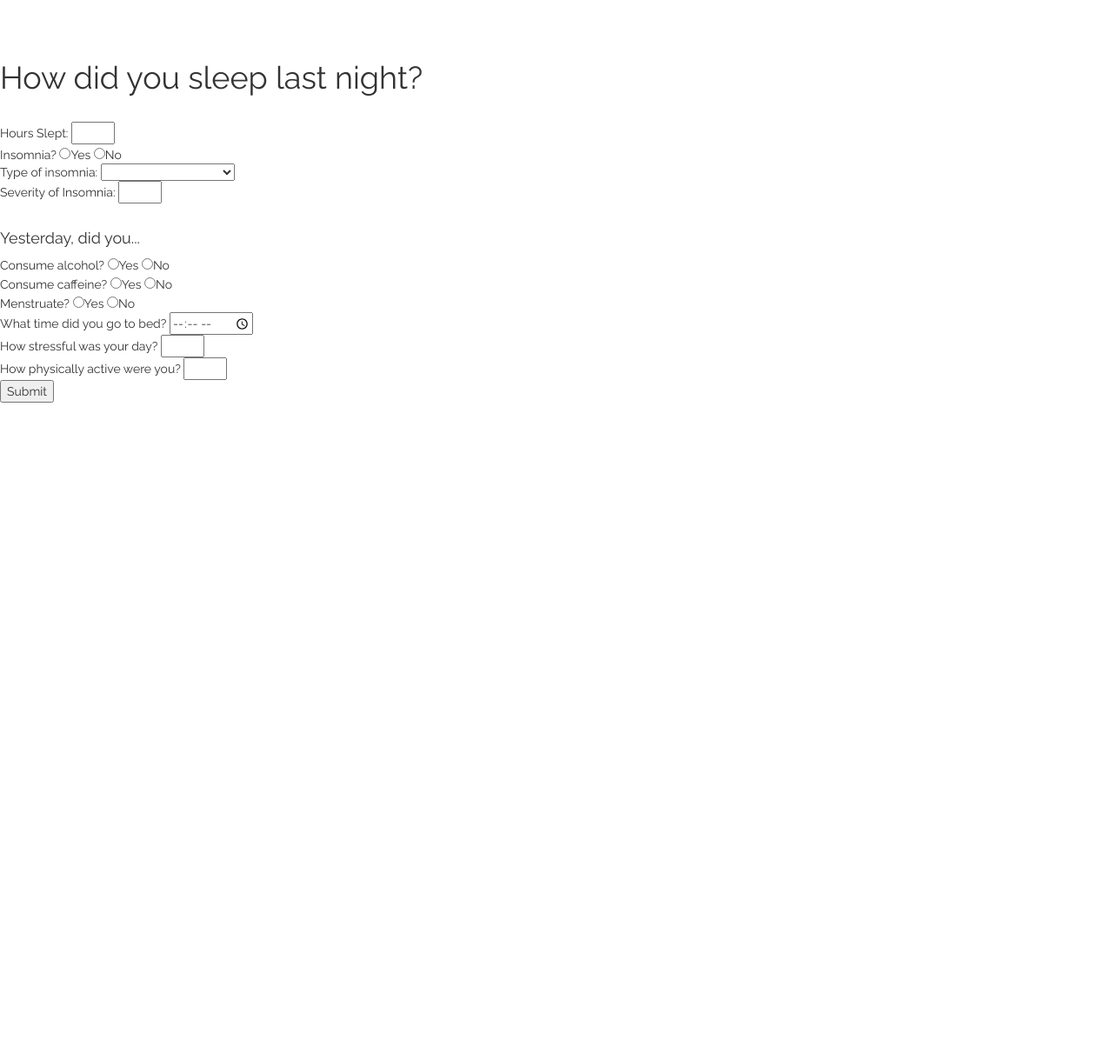
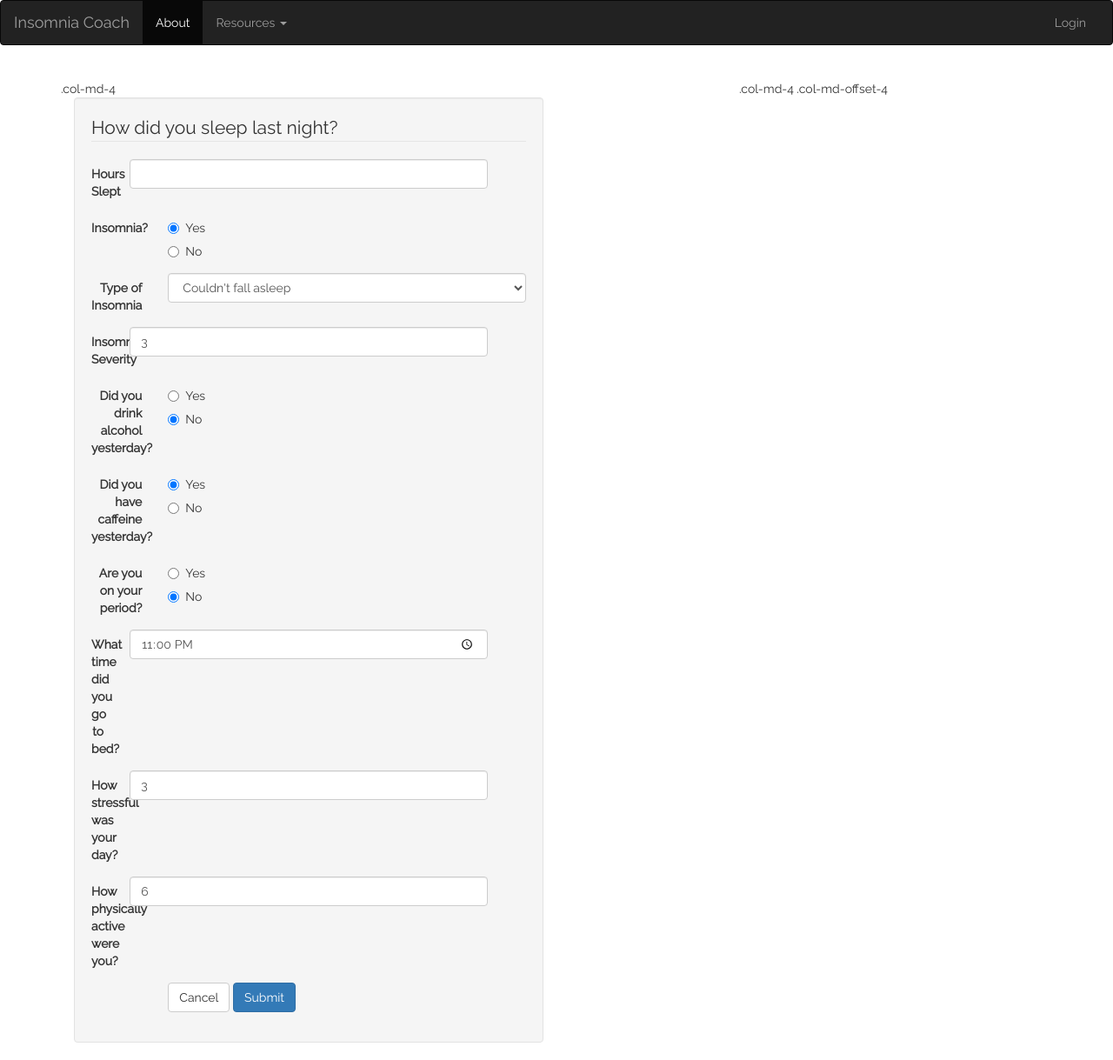
Before and after one commit to k-wiz/insomnia-app, a Flask app: template templates/homepage.html in a window 1280 px wide. Shown: the whole page at 87% size. Before the commit the page ends 463 px from the top, so only its background shows below. Run offline with Flask 2, Linux system fonts and the light colour scheme; the template is opened without the code that fills it, so the values that code supplies are empty; some libraries are stand-ins or nearby versions.

Commit message:
Home page bootstrapped. BS columns not working though. Why not? All graphs loading properly.

```diff
--- a/server.py
+++ b/server.py
@@ -31,7 +31,9 @@ def index():
     sleep_log = authd_client.sleep()
     hours_sleep = sleep_log['summary']['totalMinutesAsleep'] / 60
 
-    #Alert user!!!
+    fitbit_stats = authd_client._COLLECTION_RESOURCE('sleep')
+    # print "FITBIT STATS: ", fitbit_stats
+
 
     return render_template("homepage.html",
                                 hours_sleep = hours_sleep)
--- a/static/style.css
+++ b/static/style.css
@@ -15,15 +15,14 @@
     height: 300px;
 }*/
 
-.chart-legend li span {
+/*.chart-legend li span {
     display: inline-block;
     width: 12px;
     height: 12px;
     margin-right: 5px;
 }
-
+*/
 body {
-    padding-top: 50px;
     font-family: 'Raleway', sans-serif;
 }
 
--- a/templates/base.html
+++ b/templates/base.html
@@ -1,15 +1,51 @@
 <!doctype html>
 <html>
 <head>
-    <!-- Style -->
-    <link href="https://maxcdn.bootstrapcdn.com/bootstrap/3.3.6/css/bootstrap.min.css" rel="stylesheet" integrity="sha384-1q8mTJOASx8j1Au+a5WDVnPi2lkFfwwEAa8hDDdjZlpLegxhjVME1fgjWPGmkzs7" crossorigin="anonymous">
+    <!-- <link href="https://maxcdn.bootstrapcdn.com/bootstrap/3.3.6/css/bootstrap.min.css" rel="stylesheet" integrity="sha384-1q8mTJOASx8j1Au+a5WDVnPi2lkFfwwEAa8hDDdjZlpLegxhjVME1fgjWPGmkzs7" crossorigin="anonymous"> -->
+    <meta name="viewport" content="width=device-width, initial-scale=1">
+    <link href="https://maxcdn.bootstrapcdn.com/bootswatch/3.3.6/yeti/bootstrap.min.css" rel="stylesheet"></link>
     <link href="/static/style.css" rel="stylesheet"></link>
     <link href="http://fonts.googleapis.com/css?family=Raleway" rel="stylesheet" type="text/css">
 </head>
 
 <body>
 
+<div class="navbar navbar-inverse">
+  <div class="container-fluid">
+    <div class="navbar-header">
+      <button type="button" class="navbar-toggle collapsed" data-toggle="collapse" data-target="#bs-example-navbar-collapse-2">
+        <span class="sr-only">Toggle navigation</span>
+        <span class="icon-bar"></span>
+        <span class="icon-bar"></span>
+        <span class="icon-bar"></span>
+      </button>
+      <a class="navbar-brand" href="#">Insomnia Coach</a>
+    </div>
+
+    <div class="collapse navbar-collapse" id="bs-example-navbar-collapse-2">
+      <ul class="nav navbar-nav">
+        <li class="active"><a href="#">About <span class="sr-only">(current)</span></a></li>
+        <li class="dropdown">
+          <a href="#" class="dropdown-toggle" data-toggle="dropdown" role="button" aria-expanded="false">Resources <span class="caret"></span></a>
+          <ul class="dropdown-menu" role="menu">
+            <li><a href="#">Blog</a></li>
+            <li><a href="#">Sleep Research</a></li>
+            <li><a href="#">Product Feedback</a></li>
+          </ul>
+        </li>
+      </ul>
+
+      <ul class="nav navbar-nav navbar-right">
+        <li><a href="#">Login</a></li>
+      </ul>
+    </div>
+  </div>
+</div>
+
+
     {% block content %} put content here {% endblock %}
+
+    <script src="https://maxcdn.bootstrapcdn.com/bootstrap/3.3.4/js/bootstrap.min.js"></script>
 
 </body>
 </html>
--- a/templates/homepage.html
+++ b/templates/homepage.html
@@ -1,60 +1,169 @@
 {% extends 'base.html' %}
 {% block content %}
 
-<!-- insert navbar here -->
-<h1>How did you sleep last night?</h1></br>
 
-<form action="/dashboard" method="POST">
 
-    Hours Slept:
-        <input type="number" name="hours_sleep" min="0" max="24" value={{hours_sleep}}> <br>
+<div class="container"><br>
 
-    Insomnia?
-        <input type="radio" name="insomnia" value="True">Yes
-        <input type="radio" name="insomnia" value="False">No <br>
+<div class="row">
+  <div class="col-md-4">.col-md-4</div>
+  <div class="col-md-4 col-md-offset-4">.col-md-4 .col-md-offset-4</div>
+</div>
 
-   <!--  Should this have a None option? What will it have if question is skipped? -->
-    Type of insomnia:
-        <select name="insom_type">
+<div class="col-lg-6">
+    <div class="well bs-component">
+
+        <form class="form-horizontal" action="/dashboard" method="POST">
+          <fieldset>
+            <legend>How did you sleep last night?</legend>
+
+            <div class="form-group">
+              <label class="col-lg-1 control-label">Hours Slept</label>
+              <div class="col-lg-10">
+                <input type="number" class="form-control" name="hours_sleep" min="0" max="24" value={{hours_sleep}}>
+              </div>
+            </div>
+
+            <div class="form-group">
+              <label class="col-lg-2 control-label">Insomnia?</label>
+              <div class="col-lg-10">
+                <div class="radio">
+                  <label>
+                    <input type="radio" name="insomnia" value="True" checked="checked">
+                    Yes
+                  </label>
+                </div>
+                <div class="radio">
+                  <label>
+                    <input type="radio" name="insomnia" value="False">
+                    No
+                  </label>
+                </div>
+              </div>
+            </div>
+
+            <div class="form-group">
+              <label for="select" class="col-lg-2 control-label">Type of Insomnia</label>
+              <div class="col-lg-10">
+                <select class="form-control" id="select" name="insom_type">
                   <option value=""></option>
-            <option value="sleep-onset">Couldn't fall asleep</option>
+                  <option value="sleep-onset" selected="selected">Couldn't fall asleep</option>
                   <option value="sleep-maintenance">Couldn't stay asleep</option>
                   <option value="early-awakening">Woke up too early</option>
-        </select><br>
+                </select>
+              </div>
+            </div>
 
-    <!-- Can this be a sliding scale? -->
-    Severity of Insomnia:
-        <input type="number" name="insom_severity" min="0" max="10"><br><br>
+            <div class="form-group">
+              <label class="col-lg-1 control-label">Insomnia Severity</label>
+              <div class="col-lg-10">
+                <input type="number" class="form-control" name="insom_severity" min="0" max="10" value="3">
+              </div>
+            </div>
 
-    <h4>Yesterday, did you...</h4>
-    Consume alcohol?
-        <input type="radio" name="alcohol" value="True">Yes
-        <input type="radio" name="alcohol" value="False">No <br>
+            <div class="form-group">
+              <label class="col-lg-2 control-label">Did you drink alcohol yesterday?</label>
+              <div class="col-lg-10">
+                <div class="radio">
+                  <label>
+                    <input type="radio" name="alcohol" value="True">
+                    Yes
+                  </label>
+                </div>
+                <div class="radio">
+                  <label>
+                    <input type="radio" name="alcohol" value="False" checked="checked">
+                    No
+                  </label>
+                </div>
+              </div>
+            </div>
 
-    Consume caffeine?
-        <input type="radio" name="caffeine" value="True">Yes
-        <input type="radio" name="caffeine" value="False">No <br>
+            <div class="form-group">
+              <label class="col-lg-2 control-label">Did you have caffeine yesterday?</label>
+              <div class="col-lg-10">
+                <div class="radio">
+                  <label>
+                    <input type="radio" name="caffeine" value="True" checked="checked">
+                    Yes
+                  </label>
+                </div>
+                <div class="radio">
+                  <label>
+                    <input type="radio" name="caffeine" value="False">
+                    No
+                  </label>
+                </div>
+              </div>
+            </div>
 
-    Menstruate?
-        <input type="radio" name="menstruation" value="True">Yes
-        <input type="radio" name="menstruation" value="False">No <br>
+            <div class="form-group">
+              <label class="col-lg-2 control-label">Are you on your period?</label>
+              <div class="col-lg-10">
+                <div class="radio">
+                  <label>
+                    <input type="radio" name="menstruation" value="True">
+                    Yes
+                  </label>
+                </div>
+                <div class="radio">
+                  <label>
+                    <input type="radio" name="menstruation" value="False" checked="checked">
+                    No
+                  </label>
+                </div>
+              </div>
+            </div>
 
-    <!-- Can this be a sliding scale? -->
-    What time did you go to bed?
-        <input type="time" name="bedtime" value="time"><br>
+            <div class="form-group">
+              <label class="col-lg-1 control-label">What time did you go to bed?</label>
+              <div class="col-lg-10">
+                <input type="time" class="form-control" name="bedtime" value="23:00">
+              </div>
+            </div>
 
-    <!-- Can this be a sliding scale? -->
-    How stressful was your day?
-        <input type="number" name="stress_level" min="0" max="10"><br>
+            <div class="form-group">
+              <label class="col-lg-1 control-label">How stressful was your day?</label>
+              <div class="col-lg-10">
+                <input type="number" class="form-control" name="stress_level" min="0" max="10" value="3">
+              </div>
+            </div>
 
-    <!-- Can this be a sliding scale? -->
-    How physically active were you?
-        <input type="number" name="activity_level" min="0" max="10"><br>
+            <div class="form-group">
+              <label class="col-lg-1 control-label">How physically active were you?</label>
+              <div class="col-lg-10">
+                <input type="number" class="form-control" name="activity_level" min="0" max="10" value="6">
+              </div>
+            </div>
 
-    <input type="submit" name="submit" value="Submit"></input>
+            <div class="form-group">
+              <div class="col-lg-10 col-lg-offset-2">
+                <button type="reset" class="btn btn-default">Cancel</button>
+                <button type="submit" class="btn btn-primary">Submit</button>
+              </div>
+            </div>
+          </fieldset>
+        </form>
+    </div>
+</div>
 
 
-</form>
+
+
+
+
+<script>
+    function fitbitAlert() {
+        alert("Your Fitbit data has been added.")
+    }
+
+    setTimeout(fitbitAlert, 1000);
+
+</script>
+
+<!--    Javascript Imports -->
+<script src="https://code.jquery.com/jquery.js"></script>
+<script src="https://maxcdn.bootstrapcdn.com/bootstrap/3.3.6/js/bootstrap.min.js" integrity="sha384-0mSbJDEHialfmuBBQP6A4Qrprq5OVfW37PRR3j5ELqxss1yVqOtnepnHVP9aJ7xS" crossorigin="anonymous"></script>
 
 
 {% endblock %}
```
Also changed, not shown: static/dashboard.js (+4 -6 lines), templates/dashboard2.html (+11 -12 lines). Lines whose indentation alone changed are shown as unchanged.
